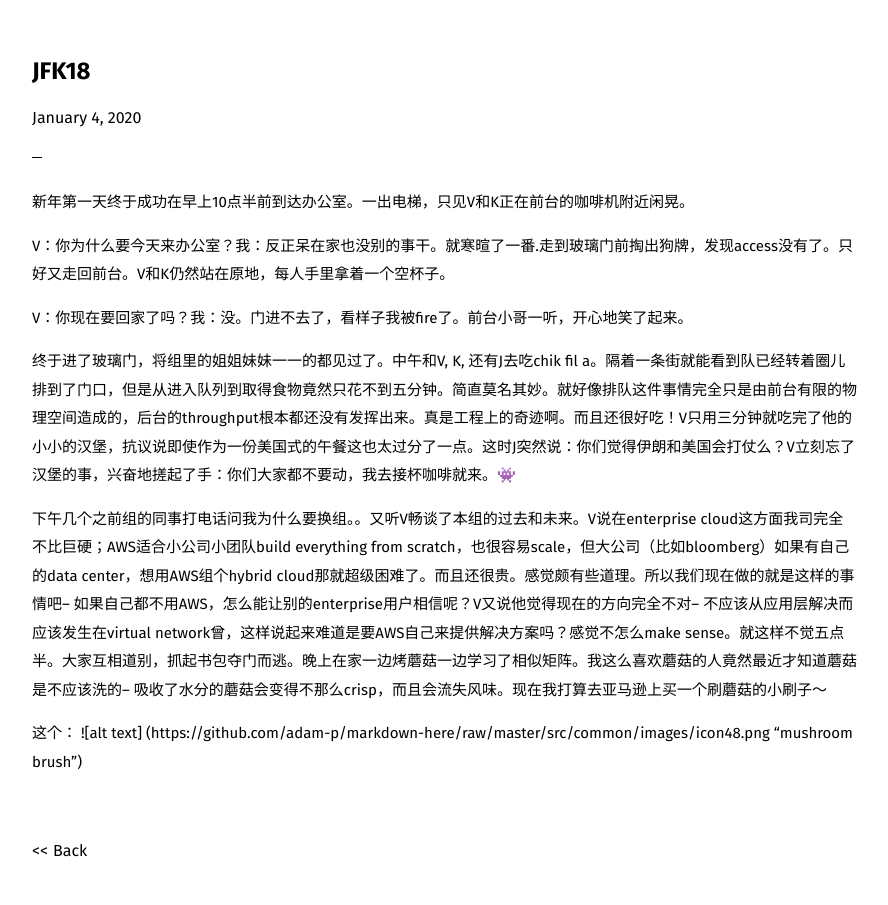
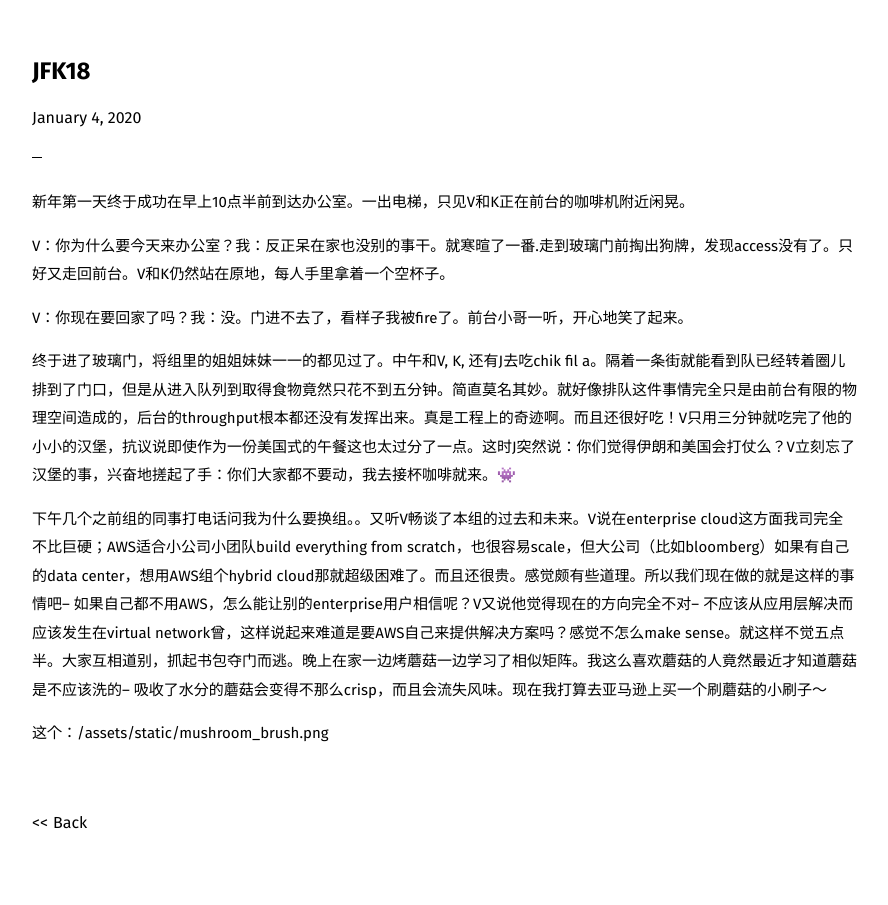
Before and after one commit to pocoapoco/pocoapoco.github.io, a Jekyll site: the page built from _posts/2020-01-04-JFK18.md, in a window 1280 px wide. Shown: the whole page, without its empty margins (18-906 px from the left). Built offline with Jekyll 4.4.1, drawn with Linux system fonts in a browser that asks for light colours.

Commit message:
mushroom brush

```diff
--- a/_posts/2020-01-04-JFK18.md
+++ b/_posts/2020-01-04-JFK18.md
@@ -13,5 +13,4 @@
 
 下午几个之前组的同事打电话问我为什么要换组。。又听V畅谈了本组的过去和未来。V说在enterprise cloud这方面我司完全不比巨硬；AWS适合小公司小团队build everything from scratch，也很容易scale，但大公司（比如bloomberg）如果有自己的data center，想用AWS组个hybrid cloud那就超级困难了。而且还很贵。感觉颇有些道理。所以我们现在做的就是这样的事情吧-- 如果自己都不用AWS，怎么能让别的enterprise用户相信呢？V又说他觉得现在的方向完全不对-- 不应该从应用层解决而应该发生在virtual network曾，这样说起来难道是要AWS自己来提供解决方案吗？感觉不怎么make sense。就这样不觉五点半。大家互相道别，抓起书包夺门而逃。晚上在家一边烤蘑菇一边学习了相似矩阵。我这么喜欢蘑菇的人竟然最近才知道蘑菇是不应该洗的-- 吸收了水分的蘑菇会变得不那么crisp，而且会流失风味。现在我打算去亚马逊上买一个刷蘑菇的小刷子～
 
-这个：
-![alt text] (https://github.com/adam-p/markdown-here/raw/master/src/common/images/icon48.png "mushroom brush")
+这个：/assets/static/mushroom_brush.png
```
Also changed, not shown: assets/static/mushroom_brush.png (added).
